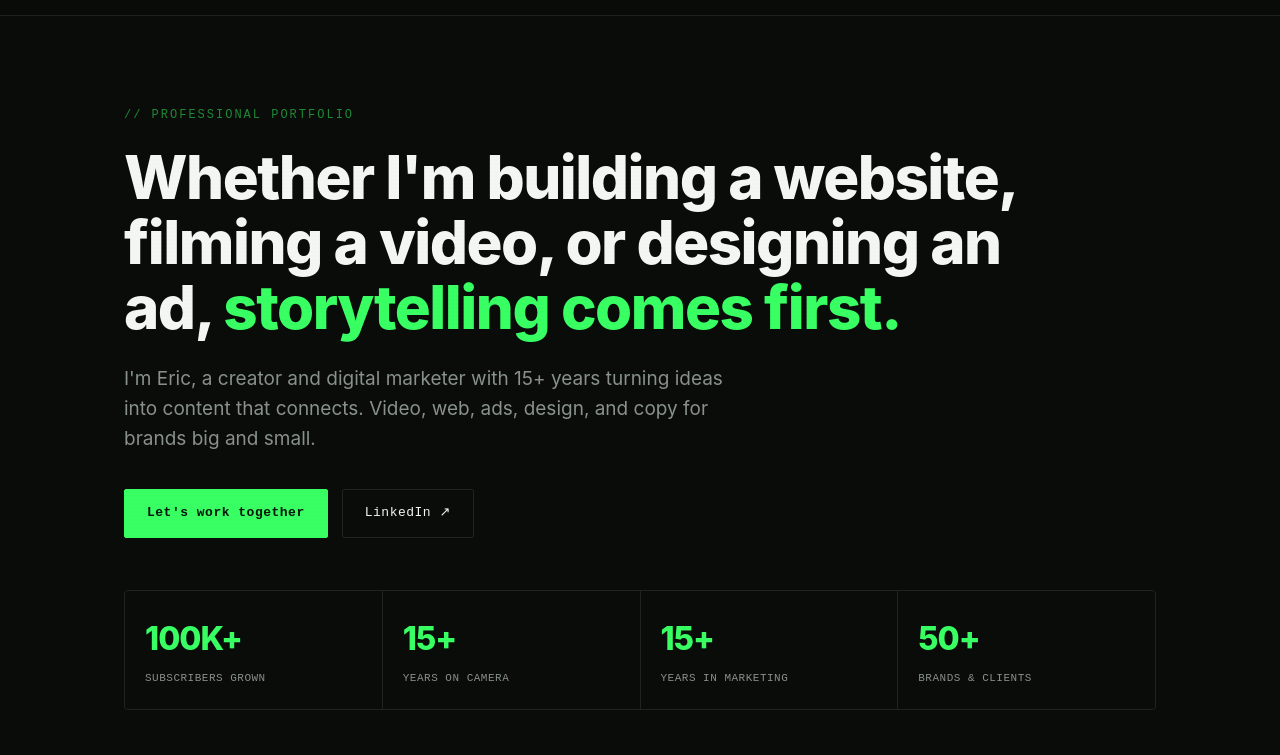
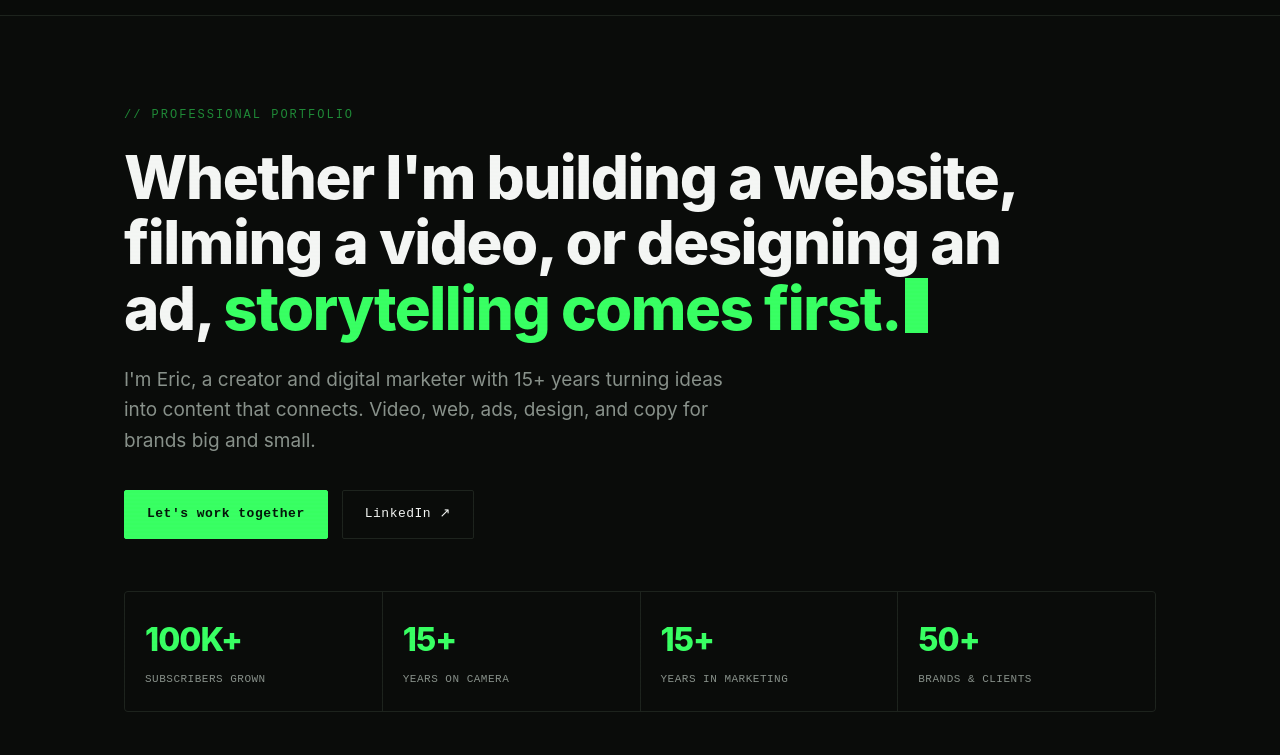
Before and after one commit to erics-tech-world/ericjkuhns, a plain HTML site: page portfolio.html in a window 1280 px wide. Shown: the part 45-800 px from the top of the page. Drawn offline with Linux system fonts and the light colour scheme.

Commit message:
Update portfolio.html

```diff
--- a/portfolio.html
+++ b/portfolio.html
@@ -42,8 +42,9 @@
 
   .hero{padding:90px 0 70px;border-bottom:1px solid var(--line)}
   .hero .eyebrow{font-family:'JetBrains Mono',monospace;font-size:12px;color:var(--neon-dim);letter-spacing:2px;margin-bottom:20px;text-transform:uppercase}
-  .hero h1{font-size:clamp(32px,5.4vw,60px);line-height:1.08;font-weight:800;letter-spacing:-1.5px;margin-bottom:24px;max-width:900px}
+  .hero h1{font-size:clamp(32px,5.4vw,60px);line-height:1.08;font-weight:800;letter-spacing:-1.5px;margin-bottom:24px;max-width:900px;min-height:1.08em}
   .hero h1 .hl{color:var(--neon)}
+  .hero-cursor{display:inline-block;width:.55ch;height:.92em;background:var(--neon);margin-left:4px;transform:translateY(3px);animation:blink 1.05s steps(1) infinite}
   .hero .sub{font-size:clamp(16px,2vw,19px);color:var(--muted);max-width:600px;margin-bottom:34px}
   .cta-row{display:flex;gap:14px;flex-wrap:wrap}
   .btn{font-family:'JetBrains Mono',monospace;font-size:13px;letter-spacing:.5px;padding:13px 22px;border:1px solid var(--line);border-radius:2px;transition:all .2s;display:inline-flex;align-items:center;gap:8px;cursor:pointer}
@@ -60,7 +61,7 @@
   section.blk{padding:70px 0;border-bottom:1px solid var(--line)}
   .sec-head{margin-bottom:14px}
   .sec-head h2{font-size:clamp(24px,4vw,36px);font-weight:800;letter-spacing:-1px}
-  .sec-head p{color:var(--muted);margin-top:12px;max-width:620px}
+  .sec-head p{color:var(--muted);margin-top:12px;max-width:680px}
   .sec-note{font-family:'JetBrains Mono',monospace;font-size:11px;color:var(--neon-dim);margin:14px 0 0;padding:10px 14px;border:1px solid var(--line);border-radius:3px;background:var(--panel2);display:inline-block}
 
   /* category carousel */
@@ -77,7 +78,7 @@
   .proj{background:var(--panel);border:1px solid var(--line);border-radius:4px;overflow:hidden;transition:all .22s;display:flex;flex-direction:column;height:100%}
   .proj:hover{border-color:var(--neon-dim);transform:translateY(-3px)}
   .proj-media{aspect-ratio:16/10;position:relative;background:#050705;border-bottom:1px solid var(--line);overflow:hidden}
-  .proj-media img{width:100%;height:100%;object-fit:cover;display:block}
+  .proj-media img{width:100%;height:100%;object-fit:cover;object-position:top center;display:block}
   .proj-media .embed{position:absolute;inset:0}
   .proj-media .embed iframe{width:100%;height:100%;border:0}
   .proj-media.clickable{cursor:pointer}
@@ -184,7 +185,7 @@
 <header class="hero">
   <div class="wrap">
     <div class="eyebrow mono">// professional portfolio</div>
-    <h1>Whether I'm building a website, filming a video, or designing an ad, <span class="hl">storytelling comes first.</span></h1>
+    <h1 id="hero-title"><span id="hero-typed"></span><span class="hero-cursor" id="hero-cursor"></span></h1>
     <p class="sub">I'm Eric, a creator and digital marketer with 15+ years turning ideas into content that connects. Video, web, ads, design, and copy for brands big and small.</p>
     <div class="cta-row">
       <a href="index.html#contact" class="btn btn-primary mono">Let's work together</a>
@@ -338,7 +339,7 @@
     <div class="sec-head">
       <h2>Copy &amp; Writing</h2>
       <p>Articles, ad copy, SOPs, email campaigns, and ghostwritten content that gets read and remembered.</p>
-      <div class="sec-note mono">One sample per brand. I write multiple articles per month for several of these clients.</div>
+      <div class="sec-note mono">One sample per brand. I've written multiple articles per month for these clients and others. (More samples available upon request.)</div>
     </div>
     <div class="linklist">
       <a class="linkrow" href="https://fx5.com/acsa-2025-a-recap-from-the-expo-floor/" target="_blank" rel="noopener">
@@ -380,8 +381,8 @@
 
 <section class="cta-band">
   <div class="wrap">
-    <h2>Let's build something <span class="hl">worth remembering.</span></h2>
-    <p>Whether it's a website, a campaign, a video, or all of it, I'd love to hear what you're working on.</p>
+    <h2>Let's tell your story <span class="hl">together.</span></h2>
+    <p>Whether it's a website, a campaign, a video, or all of it, I'd love to hear what you're working on and how I can help.</p>
     <div class="cta-row">
       <a href="index.html#contact" class="btn btn-primary mono">Let's work together</a>
       <a href="https://www.linkedin.com/in/ericjkuhns/" target="_blank" rel="noopener" class="btn btn-ghost mono">Connect on LinkedIn ↗</a>
@@ -419,6 +420,35 @@
 </div>
 
 <script>
+  // hero typewriter
+  (function(){
+    const typed = document.getElementById('hero-typed');
+    const cursor = document.getElementById('hero-cursor');
+    if(!typed) return;
+    const part1 = "Whether I'm building a website, filming a video, or designing an ad, ";
+    const part2 = "storytelling comes first.";
+    const full = part1 + part2;
+    const reduce = window.matchMedia && window.matchMedia('(prefers-reduced-motion: reduce)').matches;
+    function render(n){
+      if(n <= part1.length){
+        typed.innerHTML = escapeHtml(full.slice(0, n));
+      } else {
+        typed.innerHTML = escapeHtml(part1) + '<span class="hl">' + escapeHtml(full.slice(part1.length, n)) + '</span>';
+      }
+    }
+    function escapeHtml(s){ return s.replace(/&/g,'&amp;').replace(/</g,'&lt;').replace(/>/g,'&gt;'); }
+    if(reduce){ render(full.length); return; }
+    let i = 0;
+    (function tick(){
+      if(i <= full.length){
+        render(i);
+        i++;
+        // slight variance for a natural typing feel
+        setTimeout(tick, i < part1.length ? 26 : 42);
+      }
+    })();
+  })();
+
   // nav dropdown
   function toggleNav(btn){
     const drop = btn.closest('.nav-drop');
```
